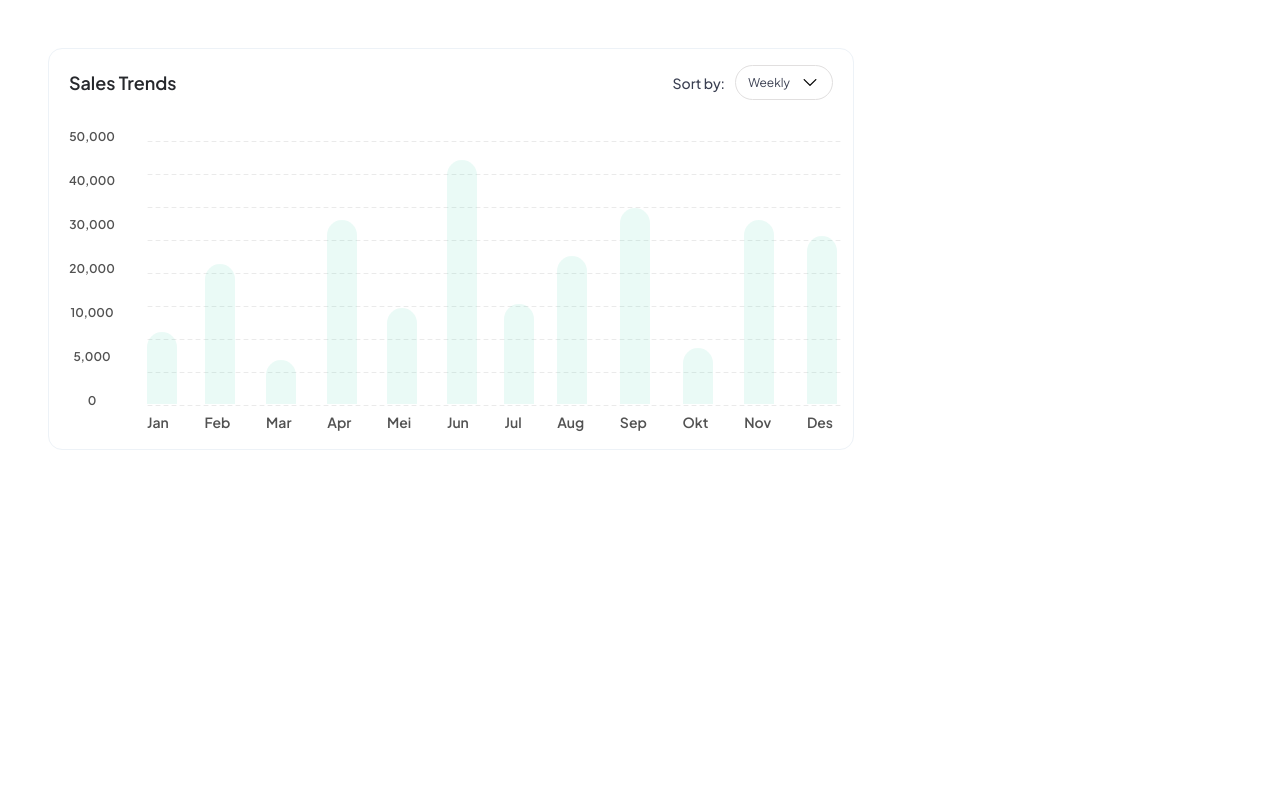
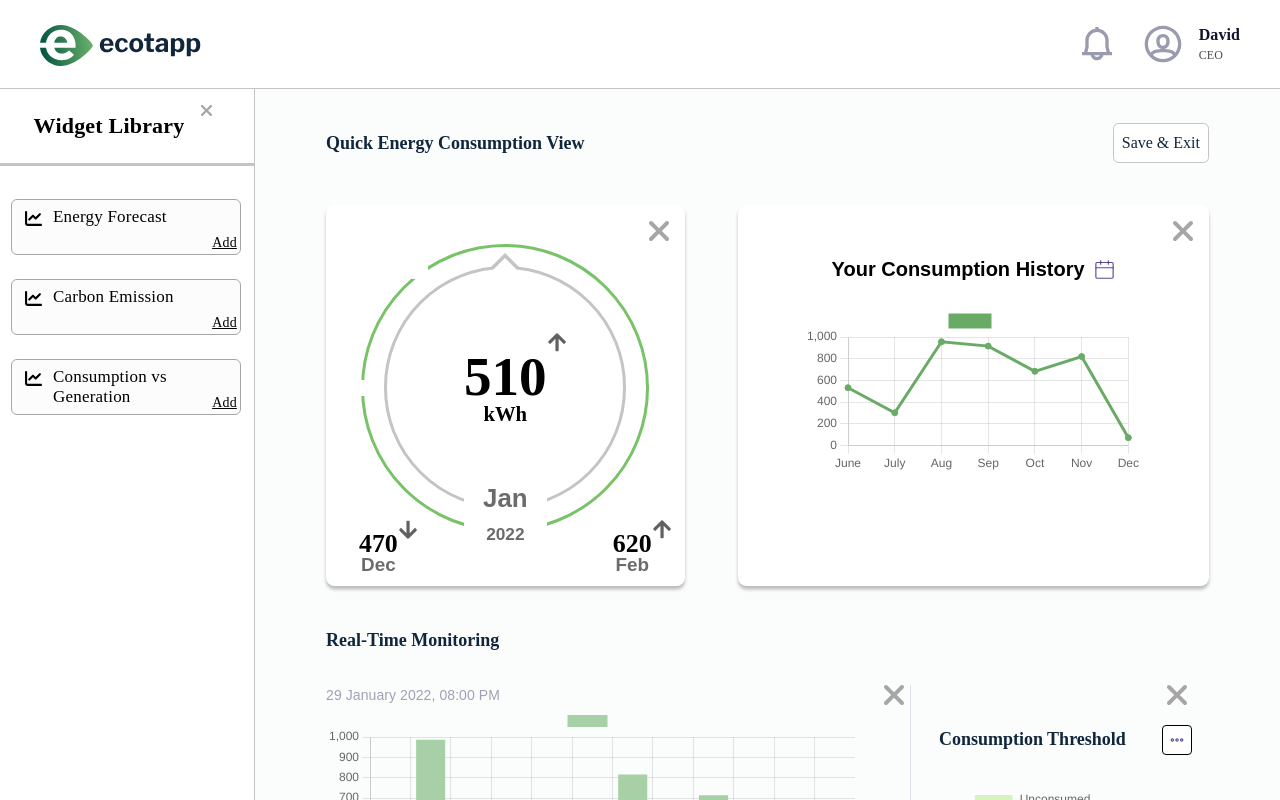
Before and after one commit to Samadeen/ecotapp, a React (Vite) app: page / in a window 1280 px wide. Shown: the top 800 px of the page. Built offline with nearby package versions, Linux system fonts and the light colour scheme.

Commit message:
Update App.tsx

```diff
--- a/src/App.tsx
+++ b/src/App.tsx
@@ -1,9 +1,7 @@
-import Cha from './pages/Cha';
-// import Charts from './pages/Charts';
-// import Home from './pages/Home';
+import Home from './pages/Home';
 
 function App() {
-  return <Cha />;
+  return <Home />;
 }
 
 export default App;
```
